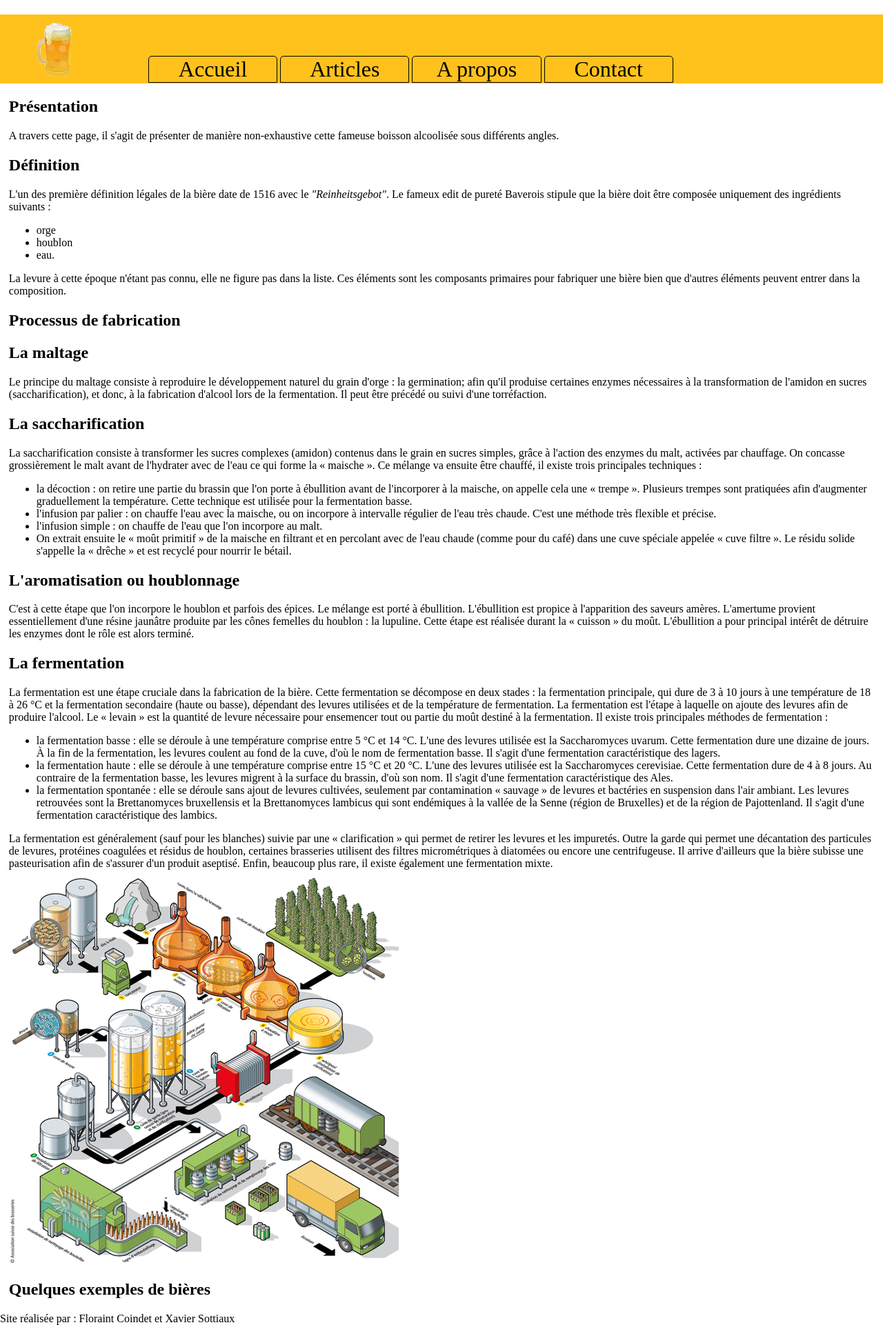
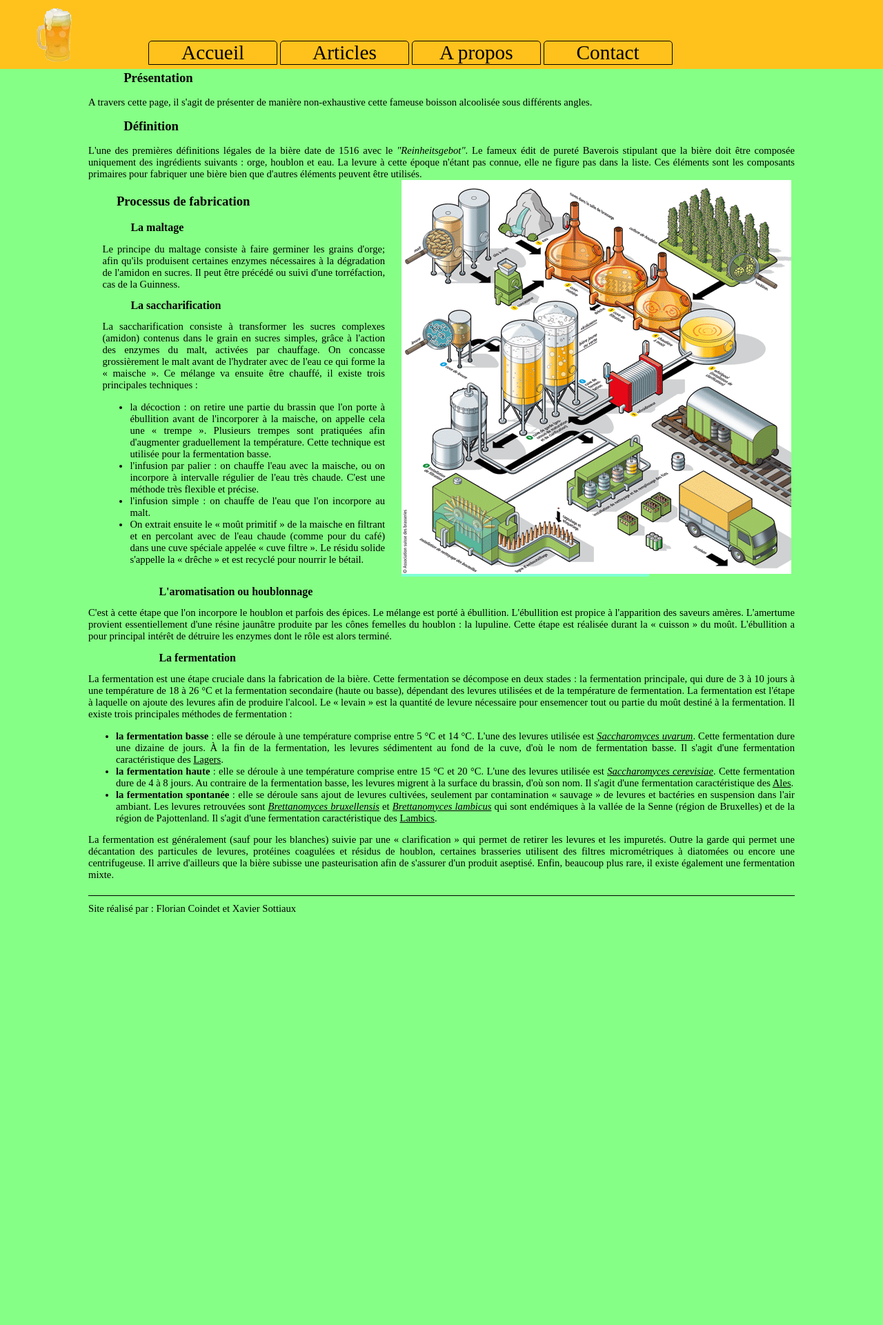
Before and after one commit to vaxz/projet_web, a PHP site: page /articles.html in a window 1280 px wide. Shown: the whole page at 69% size. After the commit the page ends 1325 px from the top, so only its background shows below. Run offline with PHP 8.4, Linux system fonts and the light colour scheme.

Commit message:
modif_20150318

```diff
--- a/Projet_blog/articles.html
+++ b/Projet_blog/articles.html
@@ -44,7 +44,6 @@
 		</header>
 
 
-
 			<section>
 				<h1>Présentation</h1>
 				A travers cette page, il s'agit de présenter de manière non-exhaustive cette fameuse boisson alcoolisée sous différents
@@ -53,19 +52,20 @@
 
 			<section>
 				<h1>Définition</h1>
-			L'un des première définition légales de la bière date de 1516 avec le <em>"Reinheitsgebot"</em>. Le fameux edit de pureté
-			Baverois stipule que la bière doit être composée uniquement des ingrédients suivants :
-			<ul><li>orge</li><li>houblon</li><li>eau.</li></ul>
-			La levure à cette époque n'étant pas connu, elle ne figure pas dans la liste. Ces éléments sont les composants primaires
-			pour fabriquer une bière bien que d'autres éléments peuvent entrer dans la composition.
+				L'une des premières définitions légales de la bière date de 1516 avec le <em>"Reinheitsgebot"</em>. Le fameux édit de pureté
+				Baverois stipulant que la bière doit être composée uniquement des ingrédients suivants : orge, houblon et eau.
+				La levure à cette époque n'étant pas connue, elle ne figure pas dans la liste. Ces éléments sont les composants primaires
+				pour fabriquer une bière bien que d'autres éléments peuvent être utilisés.
 			</section>
 
+
 			<section>
+			<article>
 				<h1>Processus de fabrication</h1>
 				<h2>La maltage</h2>
-			Le principe du maltage consiste à reproduire le développement naturel du grain d'orge : la germination; afin qu'il
-			produise certaines enzymes nécessaires à la transformation de l'amidon en sucres (saccharification), et donc,
-			à la fabrication d'alcool lors de la fermentation. Il peut être précédé ou suivi d'une torréfaction.
+				Le principe du maltage consiste à faire germiner les grains d'orge; afin qu'ils produisent certaines enzymes
+				nécessaires à la dégradation de l'amidon en sucres. Il peut être précédé ou suivi d'une torréfaction, cas de la
+				Guinness.
 
 				<h2>La saccharification</h2>
 				La saccharification consiste à transformer les sucres complexes (amidon) contenus dans le grain en sucres simples,
@@ -80,12 +80,18 @@
 			    	<li>On extrait ensuite le « moût primitif » de la maische en filtrant et en percolant avec de l'eau chaude (comme
 					pour du café) dans une cuve spéciale appelée « cuve filtre ». Le résidu solide s'appelle la « drêche » et est
 					recyclé pour nourrir le bétail.</li></ul>
+			</article>
+				<aside><img src="fabrication-infographie.gif" border="0"></aside>
 
 				<h2>L'aromatisation ou houblonnage</h2>
 				C'est à cette étape que l'on incorpore le houblon et parfois des épices. Le mélange est porté à ébullition. L'ébullition
 				est propice à l'apparition des saveurs amères. L'amertume provient essentiellement d'une résine jaunâtre produite par les
 				cônes femelles du houblon : la lupuline. Cette étape est réalisée durant la « cuisson » du moût. L'ébullition a pour
 				principal intérêt de détruire les enzymes dont le rôle est alors terminé.
+
+
+
+
 
 				<h2>La fermentation</h2>
 				La fermentation est une étape cruciale dans la fabrication de la bière. Cette fermentation se décompose en deux stades :
@@ -94,33 +100,22 @@
 				La fermentation est l'étape à laquelle on ajoute des levures afin de produire l'alcool. Le « levain » est la quantité de
 				levure nécessaire pour ensemencer tout ou partie du moût destiné à la fermentation. Il existe trois principales méthodes
 				de fermentation :
-			<ul><li>la fermentation basse : elle se déroule à une température comprise entre 5 °C et 14 °C. L'une des levures
-				utilisée est la Saccharomyces uvarum. Cette fermentation dure une dizaine de jours. À la fin de la fermentation,
-				les levures coulent au fond de la cuve, d'où le nom de fermentation basse. Il s'agit d'une fermentation caractéristique
-				des lagers.</li>
-    			    <li>la fermentation haute : elle se déroule à une température comprise entre 15 °C et 20 °C. L'une des levures utilisée est
-				la Saccharomyces cerevisiae. Cette fermentation dure de 4 à 8 jours. Au contraire de la fermentation basse, les levures
-				migrent à la surface du brassin, d'où son nom. Il s'agit d'une fermentation caractéristique des Ales.</li>
-			    <li>la fermentation spontanée : elle se déroule sans ajout de levures cultivées, seulement par contamination « sauvage » de
-				levures et bactéries en suspension dans l'air ambiant. Les levures retrouvées sont la Brettanomyces bruxellensis et la
-				Brettanomyces lambicus qui sont endémiques à la vallée de la Senne (région de Bruxelles) et de la région de Pajottenland.
-				Il s'agit d'une fermentation caractéristique des lambics.</li></ul>
+				<ul><li><strong>la fermentation basse</strong> : elle se déroule à une température comprise entre 5 °C et 14 °C. L'une des
+					levures utilisée est <cite><ins>Saccharomyces uvarum</ins></cite>. Cette fermentation dure une dizaine de jours. À la fin de la fermentation, les levures sédimentent au fond de la cuve, d'où le nom de fermentation basse. Il s'agit d'une fermentation caractéristique des <ins>Lagers</ins>.</li>
+    			    <li><strong>la fermentation haute</strong> : elle se déroule à une température comprise entre 15 °C et 20 °C. L'une des levures utilisée est <cite><ins>Saccharomyces cerevisiae</cite></ins>. Cette fermentation dure de 4 à 8 jours. Au contraire de la fermentation basse, les levures migrent à la surface du brassin, d'où son nom. Il s'agit d'une fermentation caractéristique des <ins>Ales</ins>.</li>
+			    	<li><strong>la fermentation spontanée</strong> : elle se déroule sans ajout de levures cultivées, seulement par contamination « sauvage » de levures et bactéries en suspension dans l'air ambiant. Les levures retrouvées sont <cite><ins>Brettanomyces bruxellensis</cite></ins> et <cite><ins>Brettanomyces lambicus</cite></ins> qui sont endémiques à la vallée de la Senne (région de Bruxelles) et de la région de Pajottenland. Il s'agit d'une fermentation caractéristique des <ins>Lambics</ins>.</li></ul>
 
 				La fermentation est généralement (sauf pour les blanches) suivie par une « clarification » qui permet de retirer les levures
 				et les impuretés. Outre la garde qui permet une décantation des particules de levures, protéines coagulées et résidus de
 				houblon, certaines brasseries utilisent des filtres micrométriques à diatomées ou encore une centrifugeuse. Il arrive
 				d'ailleurs que la bière subisse une pasteurisation afin de s'assurer d'un produit aseptisé.
 				Enfin, beaucoup plus rare, il existe également une fermentation mixte.
-
-			<img src="fabrication-infographie.gif" border="0">
 				</section>
-		<section>
-			<h1>Quelques exemples de bières</h1>
 
 
-		</section>
+
 		<footer>
-			Site réalisée par : Floraint Coindet et Xavier Sottiaux
+			Site réalisé par : Florian Coindet et Xavier Sottiaux
 
 		</footer>
 
--- a/Projet_blog/style_articles.css
+++ b/Projet_blog/style_articles.css
@@ -1,11 +1,12 @@
+
+
 .nav_bar {
-position: relative;
+position: absolute;
 display: block;
 height: 100px;
 width: 100%;
 top: 0px;
 left: 0px;
-margin-top: 0%;
 margin-right: 45%;
 margin-left: 0%;
 background: -moz-linear-gradient(90deg, #FFC21C 0%, #FFFFFF 100%);  /*firefox*/
@@ -26,6 +27,10 @@ h1 a {
     left: 53px;
 }
 
+header{
+    margin-bottom: 10%
+}
+
 div>ul {
     position: absolute;
     top: 44px;
@@ -43,8 +48,6 @@ div>ul {
     border: solid 1px;
     margin-left: 0px;
     margin-right: 0px;
-    /*width : 5%;*/
-    /*height: 3em;*/
     text-align: center;
     border-color: black;
     border-top-left-radius: 5px;
@@ -58,20 +61,62 @@ a {
     color: black;
 }
 
+ul{
+
+    position: relative;
+}
+
 body {
     cursor: default;
-    height: 1000px;
-    width: 100%;
-    margin-left: 0px;
+    background-color: #85FF85;
+    margin-left: 10%;
+    margin-right: 10%;
+    text-align: justify;
+    font-family: arial sans serif;
+    font-size: 11pt;
 }
 
-body > section {
 
-    margin-left: 1%;
-    margin-right: 1%;
+
+article {
+
+    display:inline-block;
+    width: 40%;
+    text-align: justify;
+    padding-right: 2%;
+    padding-left: 2%;
+    vertical-align: middle;
 }
 
-h2{
+aside{
+    display: inline-block;
+    width: 35%;
+    background:#7FFFD4;
+    vertical-align: middle;
+}
 
-    padding-right: 20%;
+
+
+
+section h1 {
+
+    padding-left: 5%;
+    font-size: 14pt;
 }
+
+section h2 {
+
+    padding-left: 10%;
+    font-size: 12pt;
+}
+
+footer{
+    position: relative;
+    margin-top: 2%;
+    padding-top: 1%;
+    border-top:solid;
+    border-width : 1px;
+    text-align: justify;
+    font-family: arial sans serif;
+    font-size: 11pt;
+}
```
Lines whose indentation alone changed are shown as unchanged.
